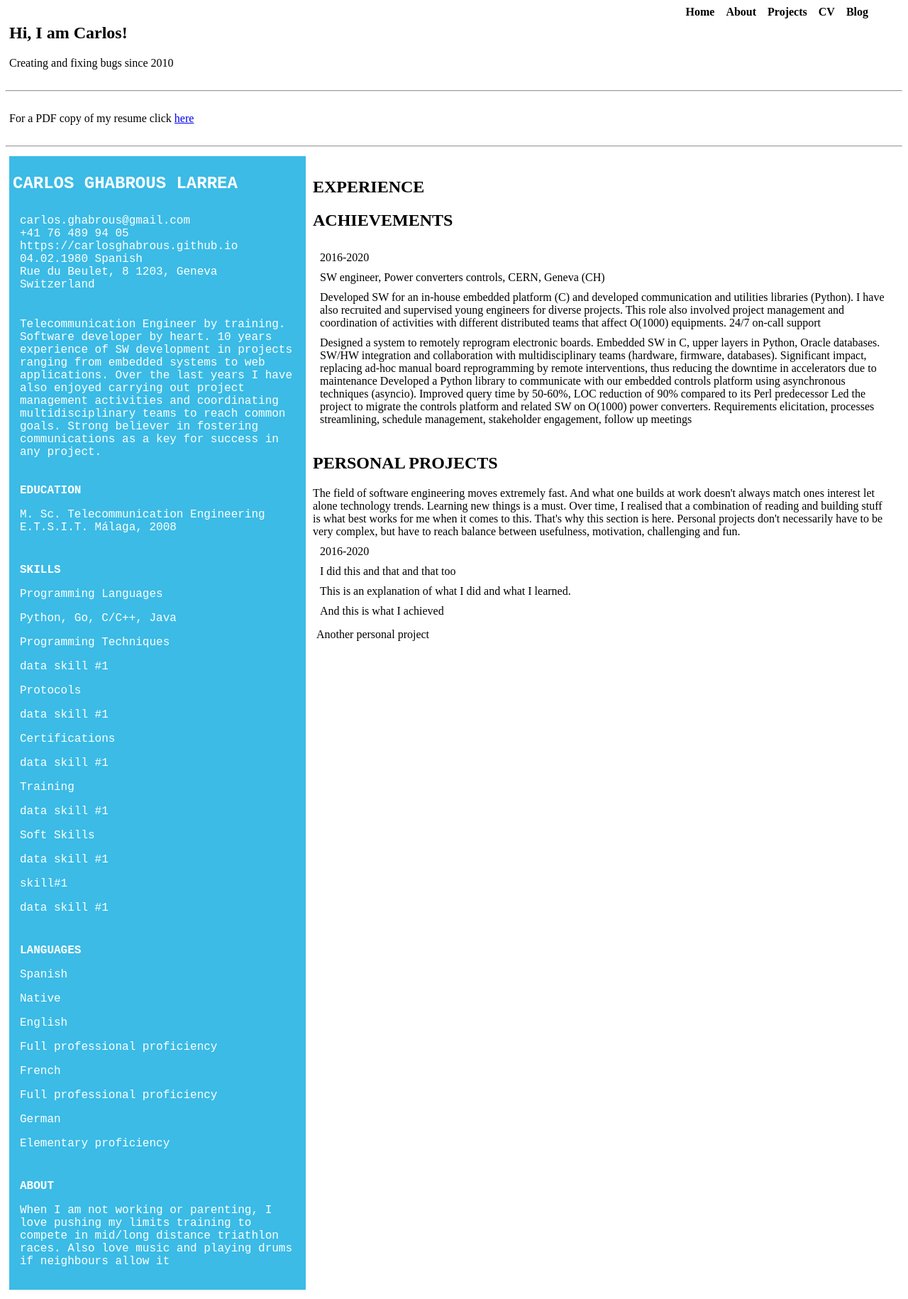
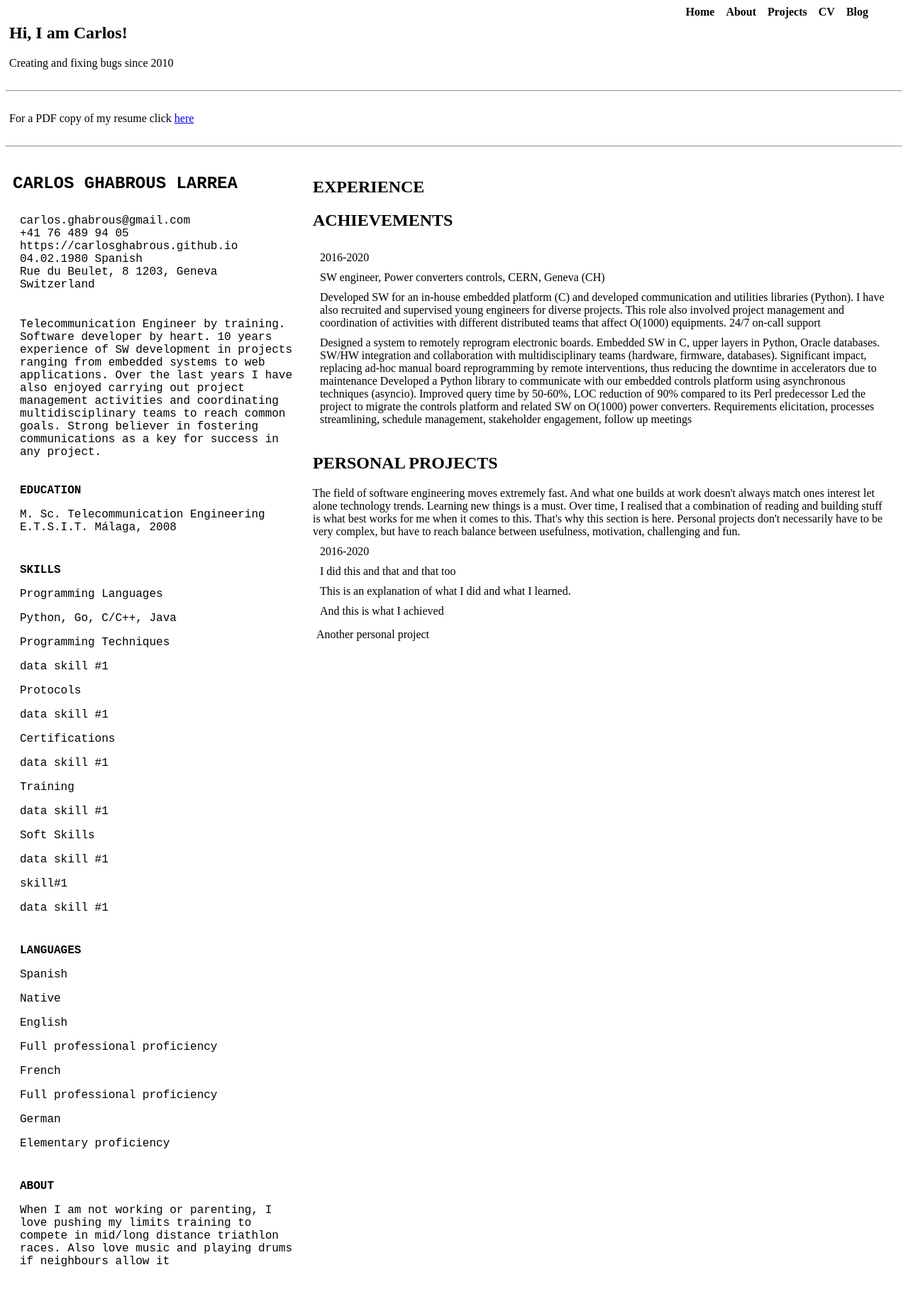
Before and after one commit to carlosghabrous/carlosghabrous.github.io, a Jekyll site: the page built from cv/index.html, in a window 1280 px wide. Shown: the whole page at 71% size. Built offline with Jekyll 4.4.1, drawn with Linux system fonts in a browser that asks for light colours.

Commit message:
Comment out common variables

```diff
--- a/_sass/cv.scss
+++ b/_sass/cv.scss
@@ -1,23 +1,23 @@
-*,
-*::before,
-*::after {
-    box-sizing: border-box;
-}
+// *,
+// *::before,
+// *::after {
+//     box-sizing: border-box;
+// }
 
-:root {
-    --ff-primary: 'Courier New', Courier;
+// :root {
+//     --ff-primary: 'Courier New', Courier;
 
-    --fw-reg: 300;
-    --fw-bold: 900;
+//     --fw-reg: 300;
+//     --fw-bold: 900;
 
-    --fc-side_bar: white;
-    --fc-side_bar--title: white;
-    --fc-side_bar--subtitle: gray;
-    --fc-side_bar--skill: black;
-    --fc-right_side: black;
+//     --fc-side_bar: white;
+//     --fc-side_bar--title: white;
+//     --fc-side_bar--subtitle: gray;
+//     --fc-side_bar--skill: black;
+//     --fc-right_side: black;
 
-    --clr-side_bar: #3bbbe6;
-}
+//     --clr-side_bar: #3bbbe6;
+// }
 
 body {
     scroll-behavior: smooth;
```
